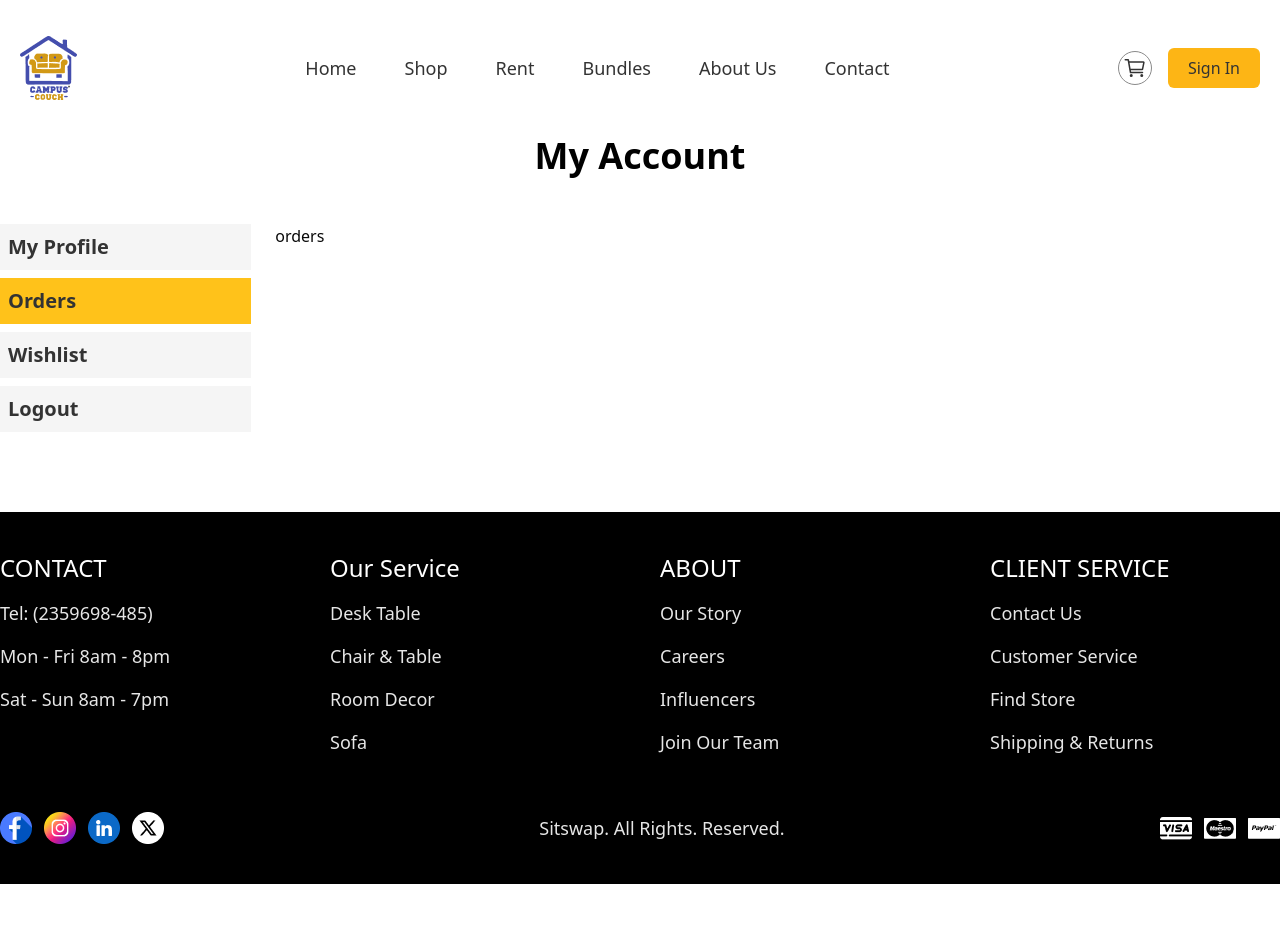
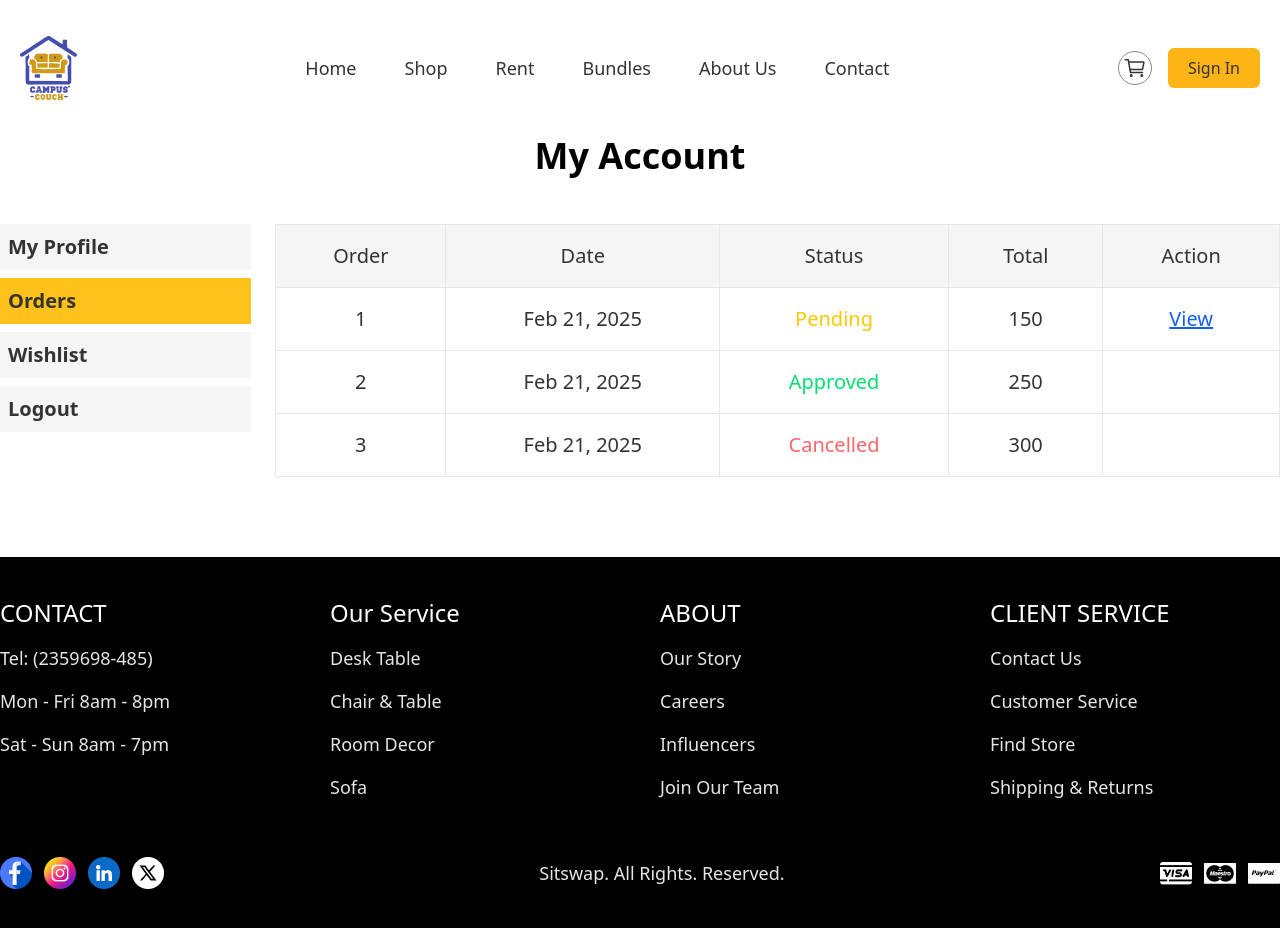
Before and after one commit to murad403/campus-couch-frontend, a Next.js app: page /orders in a window 1280 px wide. Before the commit the page ends 884 px from the top, so only its background shows below. Built offline with nearby package versions, Linux system fonts and the light colour scheme.

Commit message:
user dashboard orders page

```diff
--- a/src/app/(profile)/orders/page.tsx
+++ b/src/app/(profile)/orders/page.tsx
@@ -1,9 +1,61 @@
-import React from 'react'
+"use client"
+import OrderDetailsModal from '@/components/modal/OrderDetailsModal'
+import { orders, TOrder } from '@/libs/orders'
 
 const Orders = () => {
   return (
-    <div>
-      orders
+    <div className="w-full overflow-x-auto">
+      <div className="bg-white overflow-hidden min-w-[640px] border border-gray-200">
+        <table className="w-full border-collapse">
+          <thead>
+            <tr className="bg-[#F5F5F5] border-b border-gray-200 *:text-[20px] *:text-title">
+              <th className="px-4 md:px-6 py-3 md:py-4 text-center font-medium border-r border-gray-200">
+                Order
+              </th>
+              <th className="px-4 md:px-6 py-3 md:py-4 text-center font-medium border-r border-gray-200">
+                Date
+              </th>
+              <th className="px-4 md:px-6 py-3 md:py-4 text-center font-medium border-r border-gray-200">
+                Status
+              </th>
+              <th className="px-4 md:px-6 py-3 md:py-4 text-center font-medium border-r border-gray-200">
+                Total
+              </th>
+              <th className="px-4 md:px-6 py-3 md:py-4 text-center font-medium">
+                Action
+              </th>
+            </tr>
+          </thead>
+          <tbody>
+            {orders.map((order: TOrder) => (
+              <tr key={order.id} className="border-b border-gray-200 last:border-0">
+                <td className="px-4 md:px-6 py-3 md:py-4 text-[20px] text-title text-center border-r border-gray-200">
+                  {order.id}
+                </td>
+                <td className="px-4 md:px-6 py-3 md:py-4 text-[20px] text-title text-center border-r border-gray-200 whitespace-nowrap">
+                  {order.date}
+                </td>
+                <td
+                  className={`px-4 md:px-6 py-3 md:py-4 text-[20px] text-center border-r border-gray-200 ${order.status === "Pending" ? "text-yellow-400" : null} ${order.status === "Approved" ? "text-green-400" : null} ${order.status === "Cancelled" ? "text-red-400" : null}`}
+                >
+                  {order.status}
+                </td>
+                <td className="px-4 md:px-6 py-3 md:py-4 text-[20px] text-title text-center border-r border-gray-200 whitespace-nowrap">
+                  {order.total}
+                </td>
+                <td className="px-4 md:px-6 py-3 md:py-4 text-[20px] text-center">
+                  {
+                    order.status === "Pending" ? <button onClick={() => (document.getElementById('my_modal_2') as HTMLDialogElement).showModal()} className="text-blue-600 hover:text-blue-800 underline">
+                    View
+                  </button> : null
+                  }
+                  <OrderDetailsModal order={order}></OrderDetailsModal>
+                </td>
+              </tr>
+            ))}
+          </tbody>
+        </table>
+      </div>
     </div>
   )
 }
--- a/src/app/(profile)/profile/edit-address/page.tsx
+++ b/src/app/(profile)/profile/edit-address/page.tsx
@@ -1,5 +1,4 @@
 "use client"
-
 import { useForm } from "react-hook-form";
 
 type TAddress = {
--- /dev/null
+++ b/src/app/(profile)/wishlist/page.tsx
@@ -0,0 +1,11 @@
+import React from 'react'
+
+const WishList = () => {
+  return (
+    <div>
+      sfg
+    </div>
+  )
+}
+
+export default WishList
--- /dev/null
+++ b/src/components/modal/OrderDetailsModal.tsx
@@ -0,0 +1,31 @@
+import { TOrder } from '@/libs/orders'
+import Image from 'next/image'
+import React from 'react'
+
+const OrderDetailsModal = ({ order }: { order: TOrder }) => {
+    return (
+        <dialog id="my_modal_2" className="modal">
+            <div className="modal-box bg-white p-4">
+                <form method="dialog">
+                    <button className="bg-red-500 absolute right-3 top-3 text-white size-7 rounded-xl flex justify-center items-center">✕</button>
+                </form>
+
+                <div className='flex gap-4'>
+                    <div className='bg-[#F5F5F5] inline-block rounded-lg p-4'>
+                        <Image src={order.image} alt={order.name} width={130} height={130} />
+                    </div>
+                    <div className='text-title text-start'>
+                        <h2 className='font-bold text-2xl'>{order.name}</h2>
+                        <p className='text-title text-[16px]'>Color: {order.color}</p>
+                        <p className='text-title text-[16px]'>Date: {order.date}</p>
+                        <p className='text-title text-[16px]'>Total: ${order.total}</p>
+                        <p className='text-title text-[16px]'>Shipping Address : {order.shippingAddress}</p>
+                    </div>
+                </div>
+                <button className='mt-4 text-title bg-button-background w-full rounded py-2'>Cancel Order</button>
+            </div>
+        </dialog>
+    )
+}
+
+export default OrderDetailsModal
--- /dev/null
+++ b/src/libs/orders.ts
@@ -0,0 +1,50 @@
+import { StaticImageData } from "next/image";
+import image from "@/assets/products/chair.png";
+
+export type TOrder = {
+    id: number;
+    orderNumber: string;
+    date: string;
+    status: 'Pending' | 'Processing' | 'Approved' | 'Cancelled';
+    total: number;
+    name: string;
+    color: string;
+    shippingAddress: string;
+    image: StaticImageData;
+}
+
+export const orders: TOrder[] = [
+    {
+        id: 1,
+        orderNumber: 'ORD123456',
+        date: 'Feb 21, 2025',
+        status: 'Pending',
+        total: 150.00,
+        name: 'Modern Chair',
+        color: 'Red',
+        shippingAddress: '123 Main St, Springfield, IL 62701',
+        image: image,
+    },
+    {
+        id: 2,
+        orderNumber: 'ORD123457',
+        date: 'Feb 21, 2025',
+        status: 'Approved',
+        total: 250.00,
+        name: 'Wooden Table',
+        color: 'Brown',
+        shippingAddress: '456 Oak St, Springfield, IL 62701',
+        image: image,
+    },
+    {
+        id: 3,
+        orderNumber: 'ORD123458',
+        date: 'Feb 21, 2025',
+        status: 'Cancelled',
+        total: 300.00,
+        name: 'Leather Sofa',
+        color: 'Black',
+        shippingAddress: '789 Pine St, Springfield, IL 62701',
+        image: image,
+    }
+]
```
